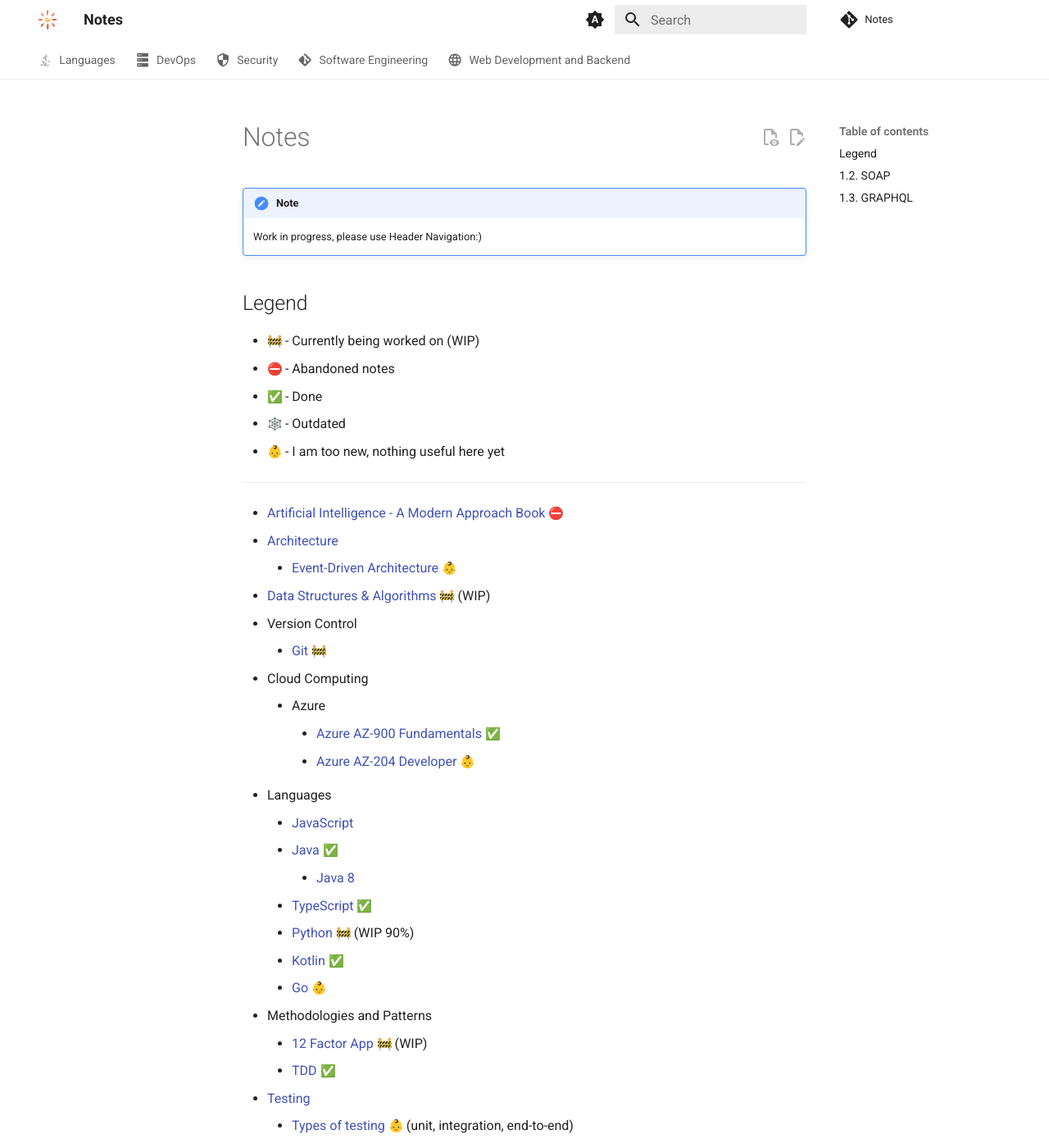
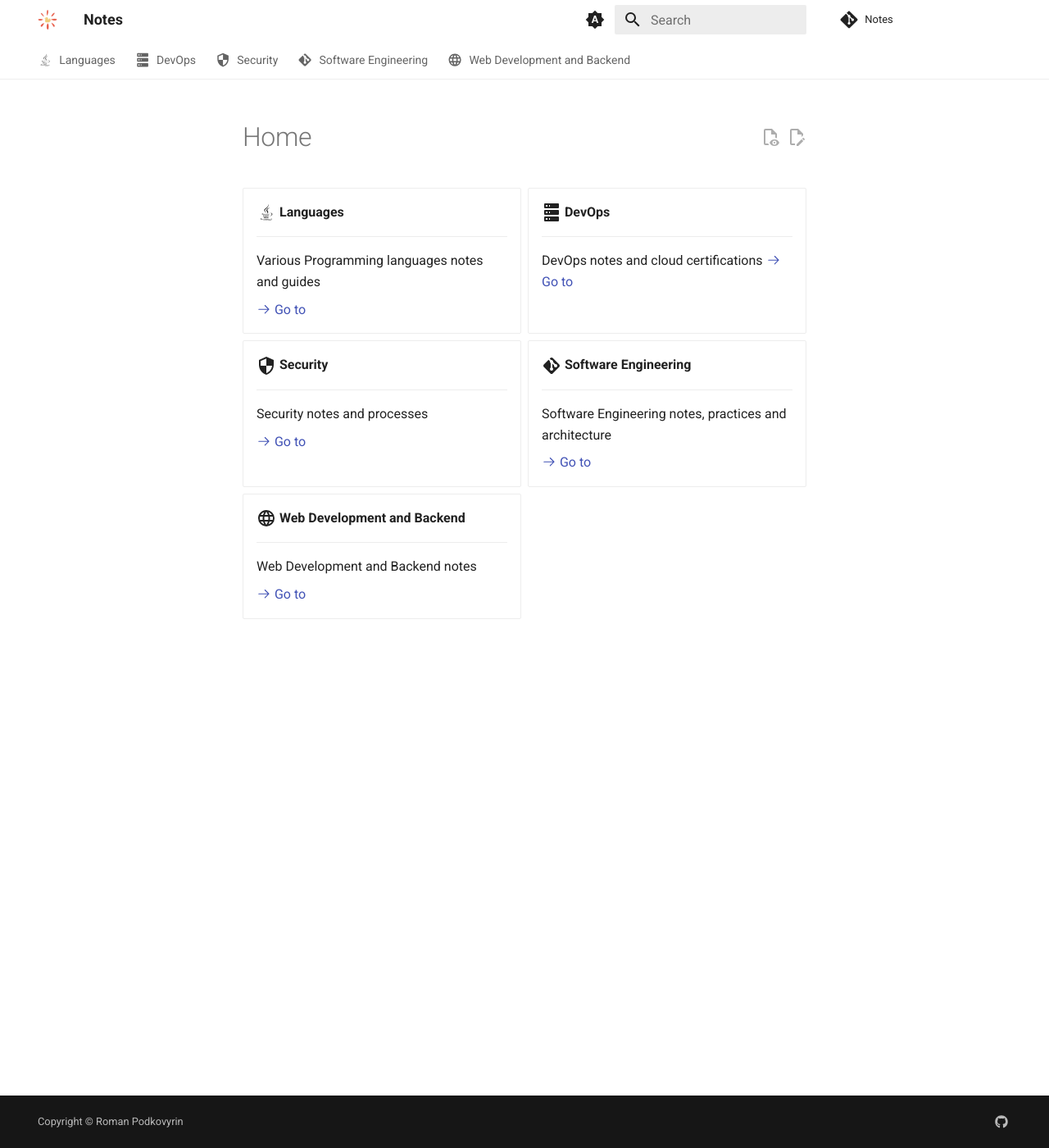
Before and after one commit to RomanPodkovyrin/Notes, an MkDocs documentation site: the page built from docs/index.md, in a window 1280 px wide and 1400 px high. Shown: the whole window at 82% size. Built offline with MkDocs 1.6.1 and Material for MkDocs 9.7.7, drawn with Linux system fonts in a browser that asks for light colours; emoji names are drawn with the system emoji font; comment, search, counter and statistics services are not loaded; some of the changed text lies outside the part shown.

Commit message:
feat: main page nagivation

````diff
--- a/docs/index.md
+++ b/docs/index.md
@@ -1,138 +1,42 @@
-# Notes
-!!! note
-    Work in progress, please use Header Navigation:)
+<div class="grid cards" markdown>
 
-## Legend
+-   :material-language-java:{ .lg .middle } **Languages**
 
--   :construction: - Currently being worked on (WIP)
--   :no_entry: - Abandoned notes
--   :white_check_mark: - Done
--   :spider_web: - Outdated
--   :baby: - I am too new, nothing useful here yet
+    ***
 
----
+    Various Programming languages notes and guides
 
--   [Artificial Intelligence - A Modern Approach Book]() :no_entry:
--   [Architecture]()
-    <!-- - [Monolithic Architecture]() :baby: -->
-    <!-- - [Client-Server Architecture]() :baby: -->
-    <!-- - [Microservices Architecture]() :baby: -->
-    <!-- - [Service-Oriented Architecture (SOA)]() :baby: -->
-    -   [Event-Driven Architecture]() :baby:
-    <!-- - [Layered Architecture]() :baby: -->
-    <!-- -   [Model-View-Controller (MVC)]() :baby: -->
-    <!-- -   [Component-Based Architecture]() :baby: -->
-    <!-- -   [Hexagonal (Ports and Adapters) Architecture]() :baby: -->
-    <!-- -   [Event Sourcing]() :baby: -->
-    <!-- -   [CQRS (Command Query Responsibility Segregation)]() :baby: -->
-    <!-- -   [Serverless Architecture]() :baby: -->
-    <!-- -   [Blockchain-based Architecture]() :baby: -->
-    <!-- -   [N-Tier Architecture]() :baby: -->
-    <!-- -   [Container-Based Architecture]() :baby: -->
-    <!-- -   [Server-Side Rendering (SSR) and Client-Side Rendering (CSR)]() :baby: -->
-    <!-- -   [GraphQL-Based Architecture]() :baby: -->
--   [Data Structures & Algorithms]() :construction: (WIP)
-    <!-- - [Data Structures]() :baby: -->
-    <!-- - [Sorting Algorithms]() :baby: -->
-    <!-- - [Search Algorithms]() :baby: -->
-    <!-- - [Algorithm Complexity analysis]() :baby: -->
--   Version Control
-    -   [Git]() :construction:
--   Cloud Computing
-    -   Azure
-        -   [Azure AZ-900 Fundamentals]() :white_check_mark:
-        -   [Azure AZ-204 Developer]() :baby:
--   Languages
-    -   [JavaScript]()
-    -   [Java]() :white_check_mark:
-        -   [Java 8]()
-    -   [TypeScript]() :white_check_mark:
-    -   [Python]() :construction: (WIP 90%)
-    -   [Kotlin]() :white_check_mark:
-    -   [Go]() :baby:
--   Methodologies and Patterns
-    -   [12 Factor App]() :construction: (WIP)
-    -   [TDD]() :white_check_mark:
--   [Testing]()
-    -   [Types of testing]() :baby: (unit, integration, end-to-end)
--   [Web Dev]()
-    -   [API Architectures]() :construction:
-    <!-- -   [Swagger]() :baby: -->
-    <!-- -   [Postman]() :baby: -->
-    -   [CSS]()
-    -   Libraries and Frameworks
-        -   [ReactJS]()
-        -   [Redux]()
-        -   [Angular]() :construction:
--   Backend
-    -   [Databases]()
-        -   [MongoDB]() :baby:
-    -   Frameworks
-        -   [Spring Boot]()
--   Containerisation and Orchestration
-    -   [Docker]() :baby:
-    -   [Docker Compose]() :white_check_mark:
--   Authentication and Authorisation
-    -   [User authentication methods]() :baby:
-    <!-- - [Role-based Access Control]() :baby: -->
-    <!-- -   [Security best practices]() :baby: -->
--   Caching and Performance
-    -   [Caching strategies]() :baby:
-    <!-- - [Load balancing and scaling]() :baby: -->
-    <!-- -   [Profiling and optimising code]() :baby: -->
--   Monitoring and Logging
-    <!-- - [Log analysis and real-time monitoring]() :baby: -->
+    [:octicons-arrow-right-24: Go to](languages)
 
-    ## 1.2. SOAP
+-   :material-server:{ .lg .middle } **DevOps**
 
-## 1.3. GRAPHQL
+    ***
 
-```mermaid
-graph TD
-        subgraph Client
-                C1[Frontend App]
-        end
-        subgraph GraphQL Server
-                G1[GraphQL API]
-        end
-        subgraph Data Sources
-                DB1[Database]
-                API1[REST API]
-        end
-        C1 -->|Queries/Mutations| G1
-        G1 -->|Resolves| DB1
-        G1 -->|Resolves| API1
-```
+    DevOps notes and cloud certifications
+    [:octicons-arrow-right-24: Go to](devops)
 
-- 1.4. Apache Kafka
+-   :material-security:{ .lg .middle } **Security**
 
-- 1.5. AsyncAPI
+    ***
 
-- 1.6. RPC
+    Security notes and processes
 
-- 1.7. WebSocket
+    [:octicons-arrow-right-24: Go to](security)
 
-```mermaid
-graph TD
-        subgraph Client
-                C1[Web App]
-                C2[Mobile App]
-        end
-        subgraph WebSocket Server
-                WS1[WebSocket API]
-        end
-        subgraph Backend Services
-                B1[Service A]
-                B2[Service B]
-        end
-        C1 -->|Real-time Updates| WS1
-        C2 -->|Real-time Updates| WS1
-        WS1 -->|Publish/Subscribe| B1
-        WS1 -->|Publish/Subscribe| B2
-```
+-   :material-git:{ .lg .middle } **Software Engineering**
 
-- 1.8. Webhook
+    ***
 
-- 1.9. MQTT
+    Software Engineering notes, practices and architecture
 
-- 1.10. AMQP
+    [:octicons-arrow-right-24: Go to](architecture)
+
+-   :material-web:{ .lg .middle } **Web Development and Backend**
+
+    ***
+
+    Web Development and Backend notes
+
+    [:octicons-arrow-right-24: Go to](web-dev-and-backend)
+
+</div>
````
